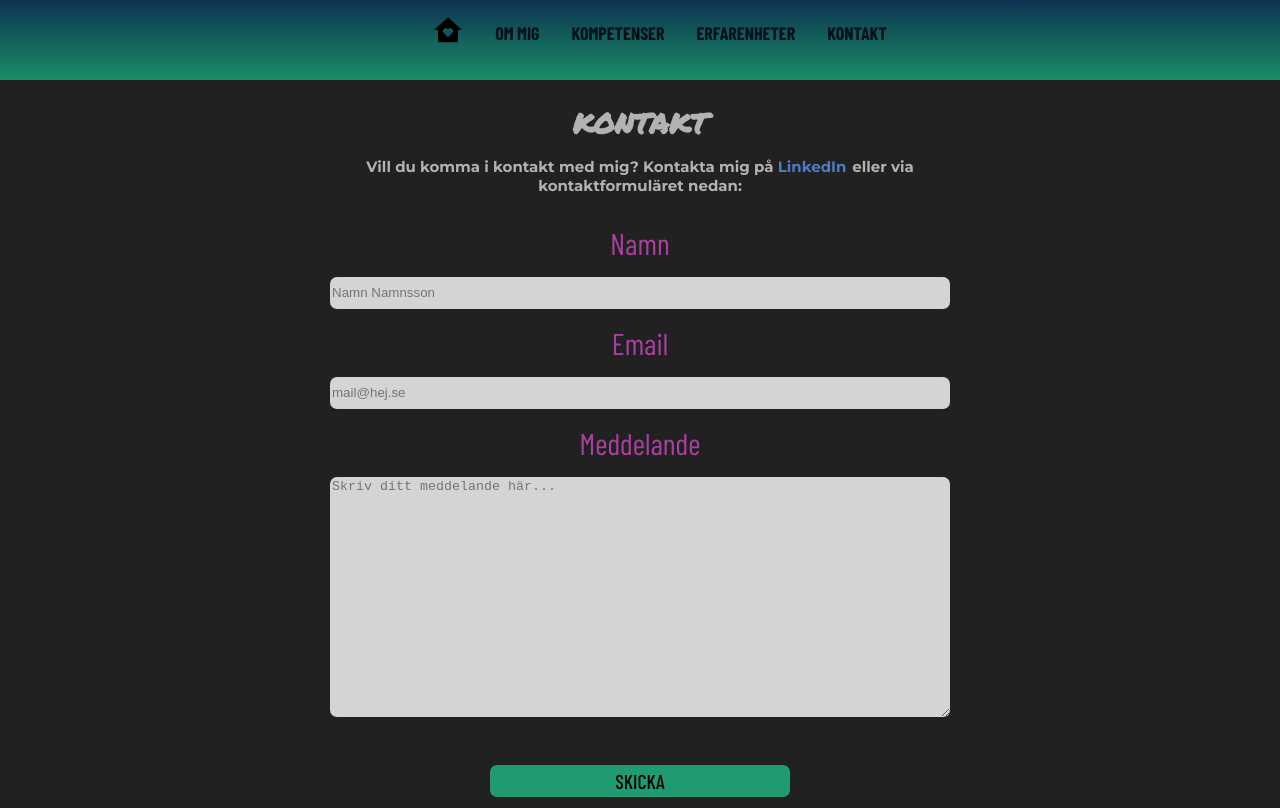
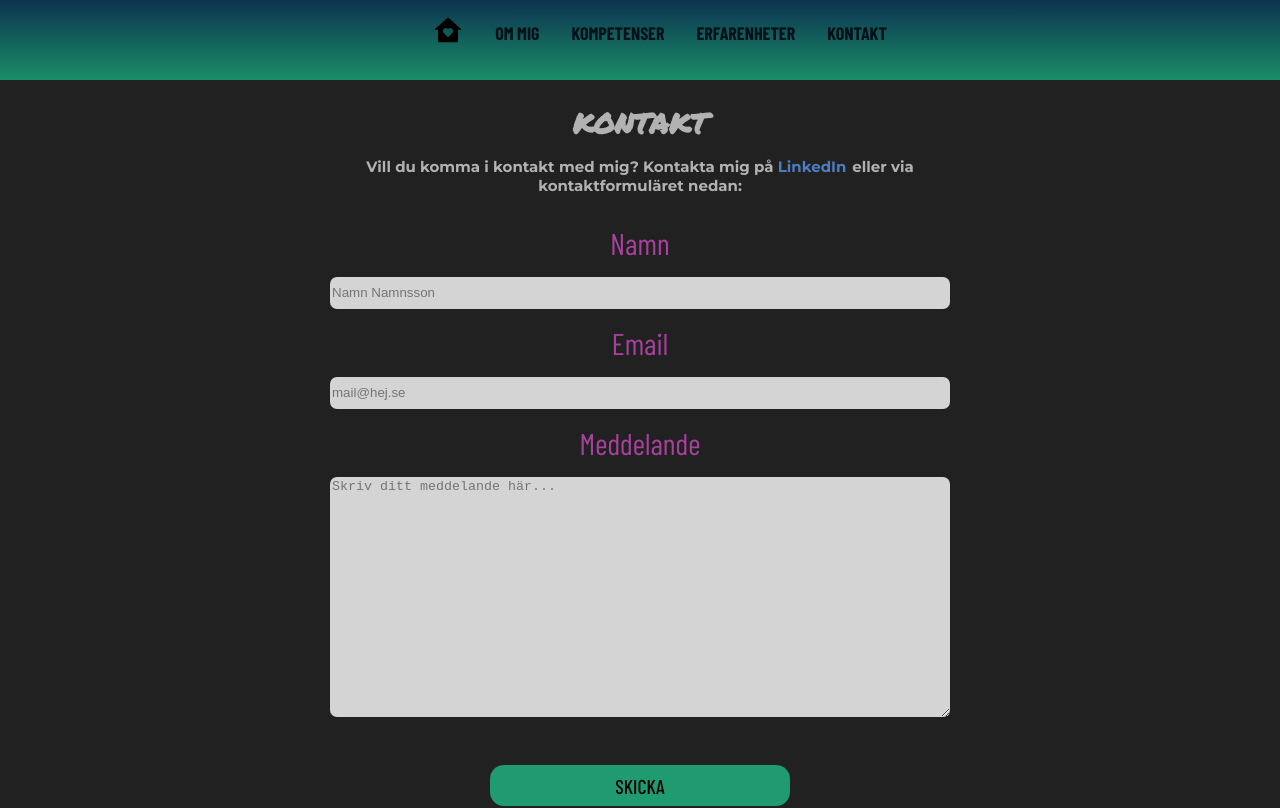
Before and after one commit to fiamont/portfolio, a Next.js app: page /kontaktamig in a window 1280 px wide. Shown: the top 808 px of the page. Built offline with nearby package versions, Linux system fonts and the light colour scheme; a web font is replaced by a local one.

Commit message:
edit button css

```diff
--- a/styles/ContactForm.module.css
+++ b/styles/ContactForm.module.css
@@ -47,8 +47,8 @@
 
 .button {
   width: 300px;
-  height: 2rem;
-  border-radius: 7px;
+  height: 2.6rem;
+  border-radius: 14px;
   border: none;
   font-family: var(--default-font-family);
   font-size: 20px;
```
